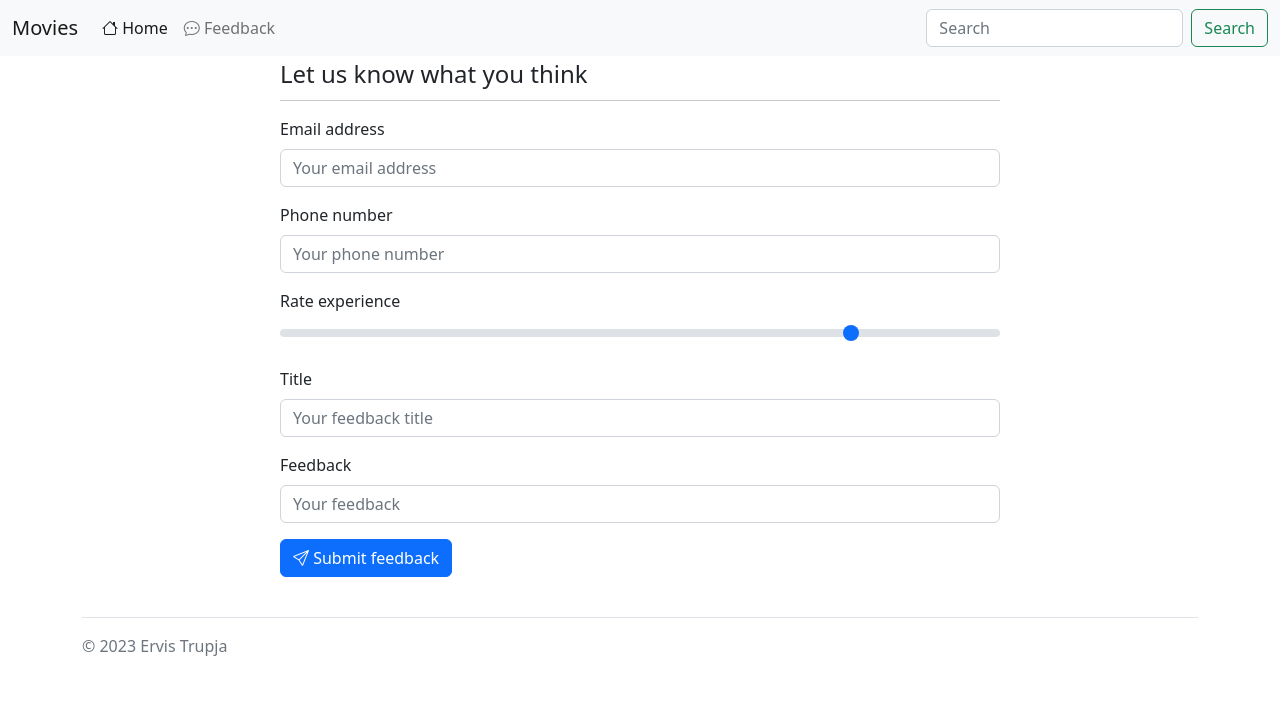
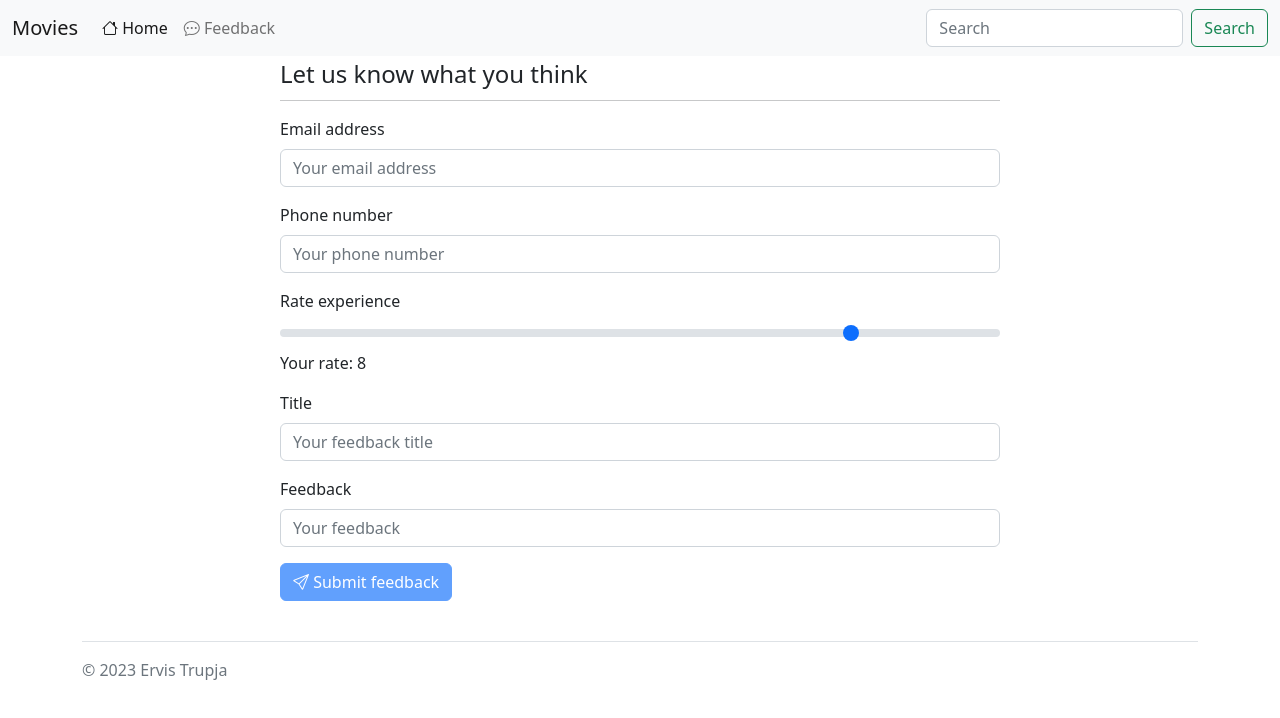
Before and after one commit to etrupja/angular-movies-app, an Angular app: page /feedback in a window 1280 px wide. Shown: the top 718 px of the page. Built offline with nearby package versions, Linux system fonts and the light colour scheme.

Commit message:
63. added reative forms validations

```diff
--- a/src/app/components/feedback/feedback.component.html
+++ b/src/app/components/feedback/feedback.component.html
@@ -16,6 +16,17 @@
 
                         formControlName="emailAddress"
                     />
+
+                    <div
+                        class="text-danger"
+                        *ngIf="feedbackForm.get('emailAddress')?.invalid &&
+                        feedbackForm.get('emailAddress')?.dirty">
+
+                        <div *ngIf="feedbackForm.get('emailAddress')?.hasError('required')">Email address is required</div>
+
+                        <div *ngIf="feedbackForm.get('emailAddress')?.hasError('email')">Invalid format</div>
+                    </div>
+
                 </div>
 
                 <div class="mb-3">
@@ -28,6 +39,15 @@
 
                         formControlName="phoneNumber"
                     />
+
+                    <div
+                        class="text-danger"
+                        *ngIf="feedbackForm.get('phoneNumber')?.invalid &&
+                        feedbackForm.get('phoneNumber')?.dirty">
+
+                        <div *ngIf="feedbackForm.get('phoneNumber')?.hasError('pattern')">Invalid pattern</div>
+
+                    </div>
                 </div>
 
                 <div class="mb-3">
@@ -42,6 +62,7 @@
 
                         formControlName="rate"
                     />
+                    <div>Your rate: {{feedbackForm.get('rate')?.value}}</div>
                 </div>
 
                 <div class="mb-3">
@@ -55,6 +76,15 @@
                         formControlName="feedbackTitle"
 
                     />
+
+                    <div
+                        class="text-danger"
+                        *ngIf="feedbackForm.get('feedbackTitle')?.invalid &&
+                        feedbackForm.get('feedbackTitle')?.dirty">
+
+                        <div *ngIf="feedbackForm.get('feedbackTitle')?.hasError('required')">Feedback title is required</div>
+
+                    </div>
                 </div>
 
                 <div class="mb-3">
@@ -67,10 +97,23 @@
 
                         formControlName="feedback"
                     />
+
+                    <div
+                        class="text-danger"
+                        *ngIf="feedbackForm.get('feedback')?.invalid &&
+                        feedbackForm.get('feedback')?.dirty">
+
+                        <div *ngIf="feedbackForm.get('feedback')?.hasError('required')">Feedback is required</div>
+
+                    </div>
                 </div>
 
                 <div class="mb-3">
-                    <button type="submit" class="btn btn-primary">
+                    <button
+                        type="submit"
+                        class="btn btn-primary"
+                        [disabled]="feedbackForm.invalid"
+                    >
                         <i class="bi bi-send"></i> Submit feedback
                     </button>
                 </div>
--- a/src/app/components/feedback/feedback.component.ts
+++ b/src/app/components/feedback/feedback.component.ts
@@ -1,6 +1,6 @@
 import { Component, OnInit } from '@angular/core';
 import { Feedback } from 'src/app/data/model/Feedback';
-import {FormGroup, FormBuilder} from '@angular/forms';
+import {FormGroup, FormBuilder, Validators, FormControl} from '@angular/forms';
 
 @Component({
   selector: 'app-feedback',
@@ -12,16 +12,16 @@ export class FeedbackComponent implements OnInit {
   // feedback: Feedback = new Feedback('','',8,'','');
   feedbackForm!: FormGroup;
 
-  constructor(private fb: FormBuilder) {
+  constructor() {
   }
 
   ngOnInit(): void {
-    this.feedbackForm = this.fb.group({
-      emailAddress: [''],
-      phoneNumber: [''],
-      rate: [8],
-      feedbackTitle: [''],
-      feedback:['']
+    this.feedbackForm = new FormGroup({
+      emailAddress: new FormControl('', [Validators.required, Validators.email]),
+      phoneNumber: new FormControl('', [Validators.required]),
+      rate: new FormControl(8, [Validators.min(0), Validators.max(10)]),
+      feedbackTitle: new FormControl('', [Validators.required]),
+      feedback:new FormControl('',[Validators.required])
     })
   }
 
```
